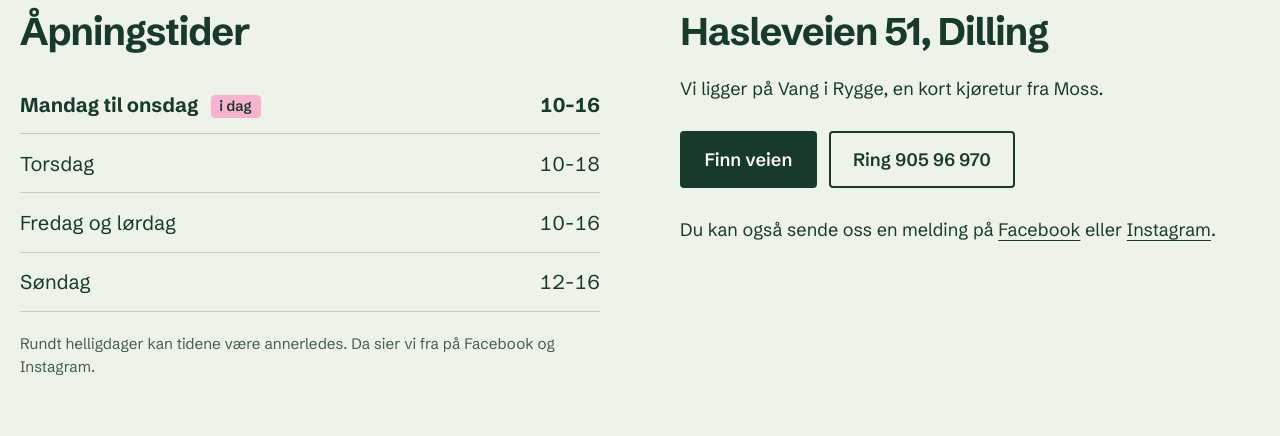
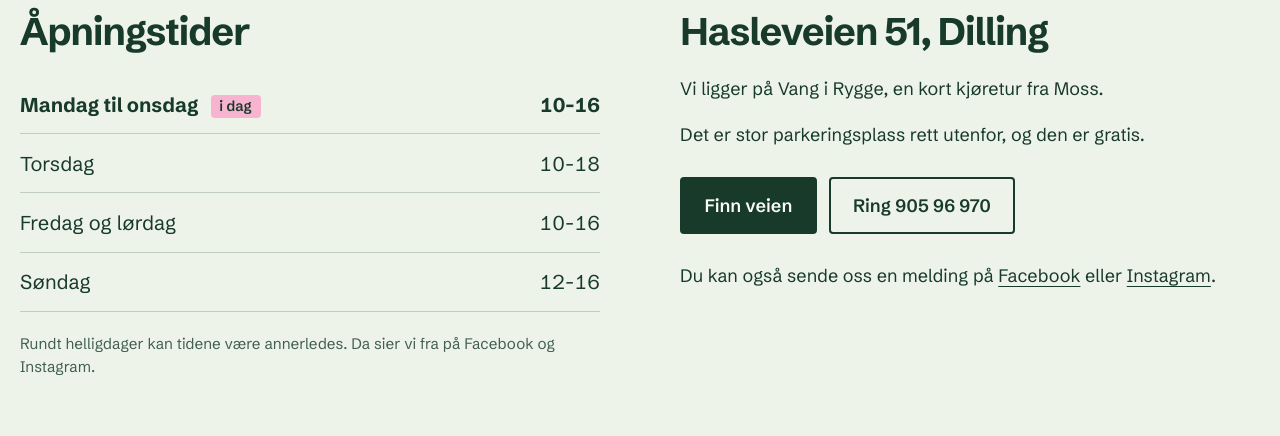
Before and after one commit to Ola-HH/bergerud-blomsterutsalg, a plain HTML site: page index.html in a window 1280 px wide. Shown: the part 4260-4696 px from the top of the page. Drawn offline with Linux system fonts and the light colour scheme.

Commit message:
Mention the large free parking lot in the visit section
Co-Authored-By: Claude Opus 5.5 <noreply@anthropic.com>

```diff
--- a/index.html
+++ b/index.html
@@ -199,6 +199,7 @@
     <div class="besok-adresse">
       <h2>Hasleveien 51, Dilling</h2>
       <p>Vi ligger på Vang i Rygge, en kort kjøretur fra Moss.</p>
+      <p>Det er stor parkeringsplass rett utenfor, og den er gratis.</p>
       <p class="knapper">
         <a class="knapp" href="https://www.google.com/maps/dir/?api=1&destination=Hasleveien+51,+1570+Dilling">Finn veien</a>
         <a class="knapp knapp-apen" href="tel:+4790596970">Ring 905 96 970</a>
```
